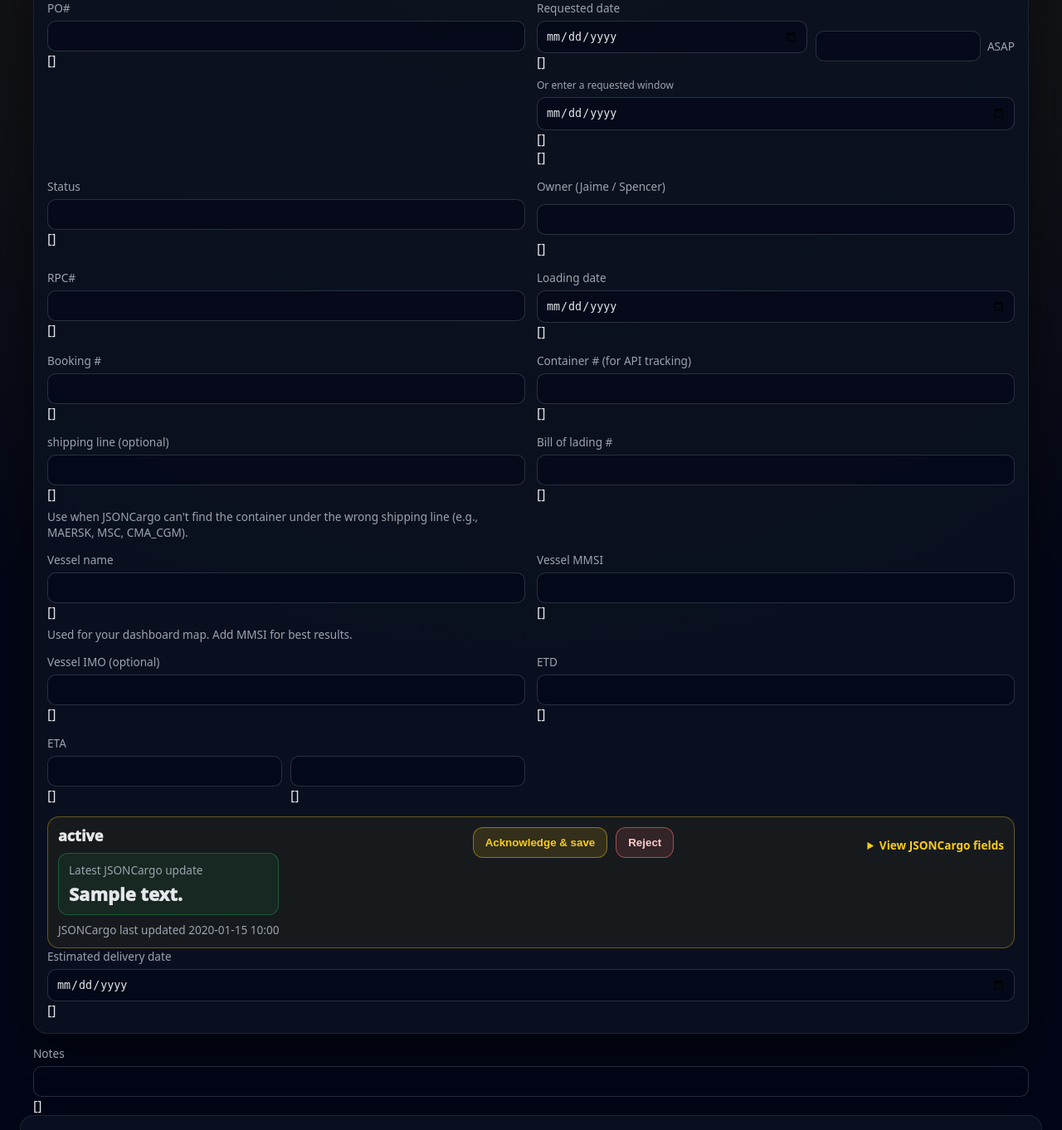
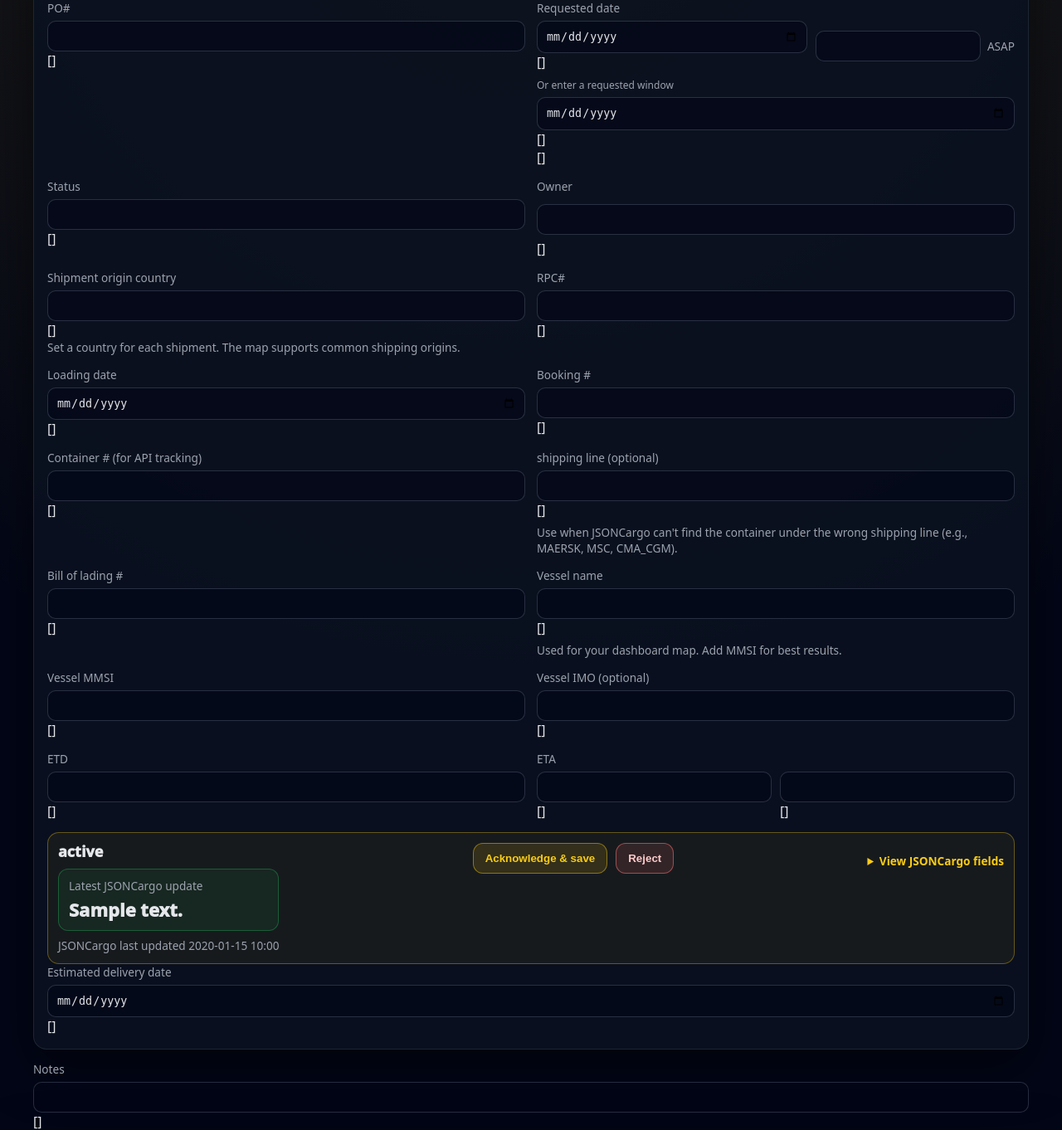
Before and after one commit to spencerlevinson11/lemonade-automation-portal, a Django app: template core/templates/core/order_container_edit.html in a window 1280 px wide. Shown: the part 247-1609 px from the top of the page at 83% size. Run offline with Django 5.2, Linux system fonts and the light colour scheme; the template is opened without the code that fills it: most values are stand-ins (such as "Sample title", 1, 10 or a date in 2020); form fields are guessed from the names that the template uses.

Commit message:
Update order_container_edit.html

```diff
--- a/core/templates/core/order_container_edit.html
+++ b/core/templates/core/order_container_edit.html
@@ -244,12 +244,16 @@
             {{ form.status.errors }}
           </div>
           <div class="field">
-            <label>Owner (Jaime / Spencer)</label>
+            <label>Owner</label>
             <div style="display:flex; gap:14px; flex-wrap:wrap; align-items:center; padding:6px 0;">
               {{ form.assigned_to }}
+              {% if not tracker_is_retriever %}<datalist id="company-owner-names">{% for owner in tracker_owner_options %}<option value="{{ owner }}"></option>{% endfor %}</datalist>{% endif %}
             </div>
             {{ form.assigned_to.errors }}
           </div>
+          {% if not tracker_is_retriever %}
+          <div class="field"><label>Shipment origin country</label>{{ form.origin_country }}{{ form.origin_country.errors }}<div class="muted tiny">Set a country for each shipment. The map supports common shipping origins.</div></div>
+          {% else %}{{ form.origin_country }}{% endif %}
           <div class="field">
             <label>RPC#</label>
             {{ form.rpc_number }}
```
